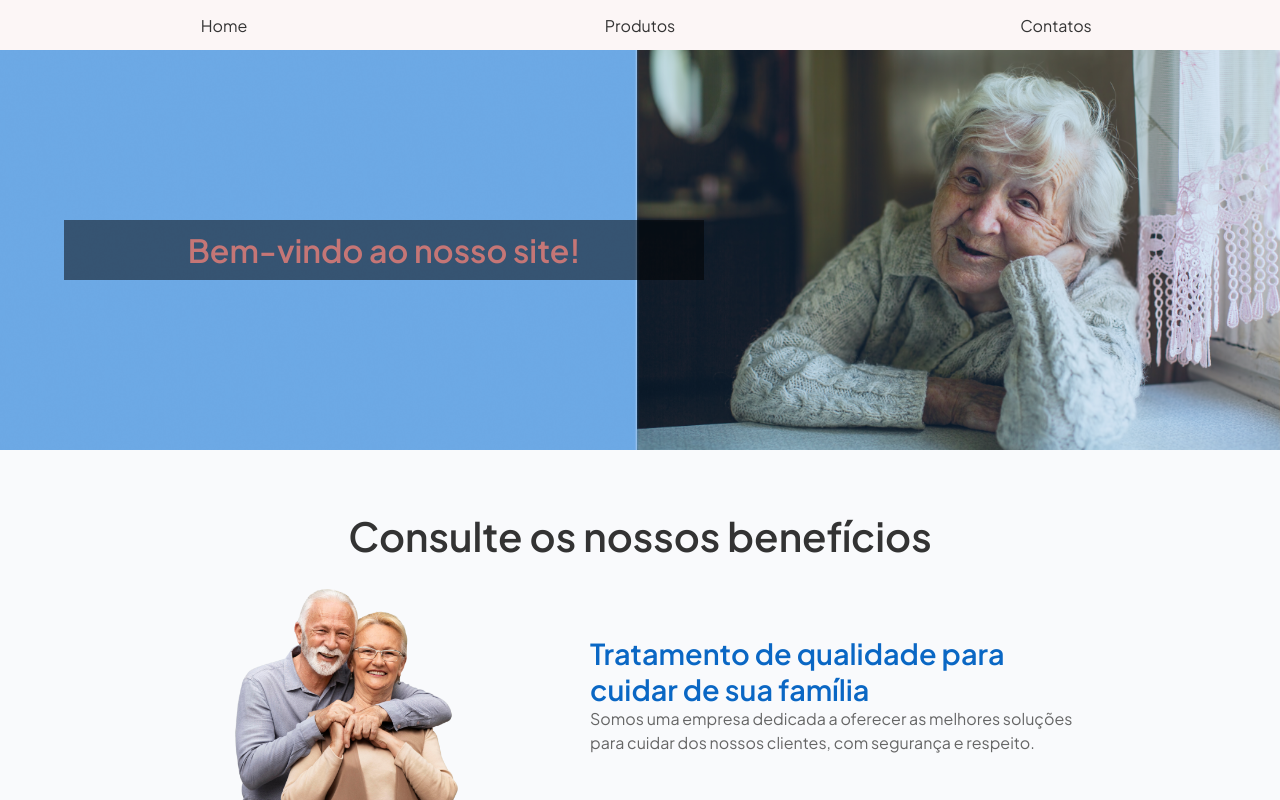
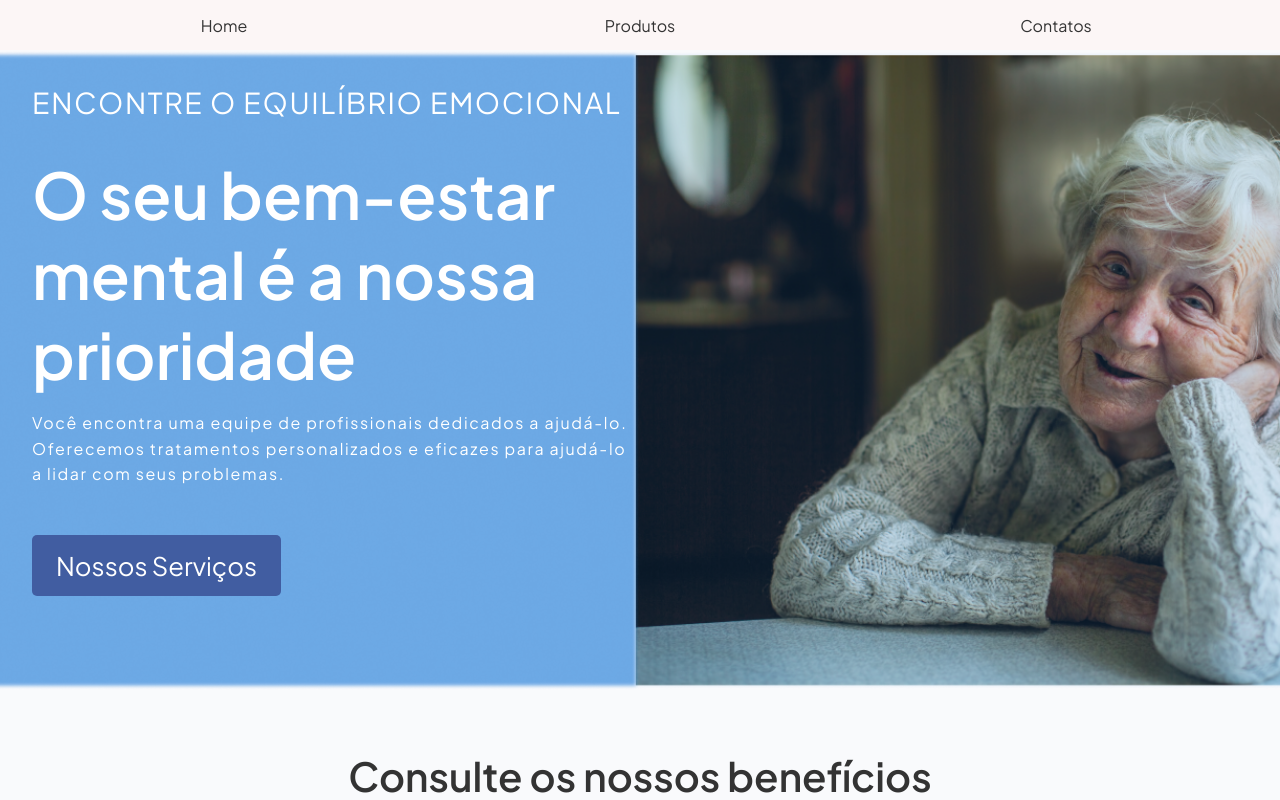
Before and after one commit to melissaJll/family-care, a React (Vite) app: page / in a window 1280 px wide. Shown: the top 800 px of the page. Built offline with nearby package versions, Linux system fonts and the light colour scheme.

Commit message:
aos efeitos no texto

```diff
--- a/package.json
+++ b/package.json
@@ -10,6 +10,7 @@
     "preview": "vite preview"
   },
   "dependencies": {
+    "aos": "^2.3.4",
     "react": "^18.3.1",
     "react-dom": "^18.3.1",
     "styled-components": "^6.1.13"
--- a/src/App.jsx
+++ b/src/App.jsx
@@ -1,6 +1,7 @@
-// src/App.jsx
-import React from "react";
-import Cabecalho from "./components/Cabecalho";
+import React, { useEffect } from "react";
+import styled from "styled-components";
+import AOS from 'aos';
+import 'aos/dist/aos.css'; // Importando o CSS de animações do AOS
 import Menu from "./components/Menu";
 import Banner from "./components/Banner";
 import Sobre from "./components/Sobre";
@@ -8,7 +9,6 @@ import Beneficios from "./components/Beneficios";
 import Funcionalidades from "./components/Funcionalidades";
 import Depoimentos from "./components/Depoimentos";
 import Rodape from "./components/Rodape";
-import styled from "styled-components";
 
 const AppContainer = styled.div`
   background-color: #F9FAFC;
@@ -16,6 +16,13 @@ const AppContainer = styled.div`
 `;
 
 function App() {
+  useEffect(() => {
+    AOS.init({
+      duration: 1000, // Duração das animações (em ms)
+      once: true,     // Define para animar apenas na primeira vez que o elemento entra na viewport
+    });
+  }, []);
+
   return (
     <AppContainer>
       <Menu />
--- a/src/components/Banner.jsx
+++ b/src/components/Banner.jsx
@@ -1,35 +1,84 @@
-import styled from "styled-components";
+import React, { useEffect } from 'react';
+import styled from 'styled-components';
+import AOS from 'aos';
+import 'aos/dist/aos.css';
 import imageBackg from '../assets/images/image-backg.png'; // Caminho da imagem local
 
 // Estilo para o Banner
 const StyledBanner = styled.div`
-  position: relative;
-  width: 100%;
-  height: 400px; /* Altura do banner */
-  background-image: url(${imageBackg}); /* Substitua pela URL da imagem local */
-  background-size: cover; /* Ajusta a imagem para cobrir todo o componente */
-  background-position: center; /* Centraliza a imagem */
+  background-image: url(${imageBackg});
+  background-size: cover;
+  background-position: center;
+  min-height: 80vh;
+  display: flex;
+  justify-content: flex-start; /* Alinhando para a esquerda */
+  align-items: flex-start; /* Alinhando para o topo */
+  flex-direction: column;
+  color: #fff;
+  text-align: left; /* Alinhando o texto à esquerda */
+  padding: 2rem;
 
-  // Estilo para o texto sobreposto
-  & > h1 {
-    position: absolute;
-    top: 50%;
-    left: 30%;
-    transform: translate(-50%, -50%); /* Centraliza o texto */
-    color: #c57676; /* Cor do texto */
-    font-size: 2rem; /* Tamanho da fonte */
-    text-align: center;
-    width: 50%; /* Ocupar apenas 50% da largura */
-    background-color: rgba(0, 0, 0, 0.5); /* Fundo semi-transparente para melhor legibilidade */
-    padding: 10px; /* Espaçamento interno */
+  & > p,
+  & > h2 {
+    /* Limitar a largura do conteúdo de texto a 50% */
+    max-width: 50%;
+    width: 50%;
+    margin-left: 0; /* Garantindo que o texto fique à esquerda */
+  }
+
+  & > p:first-child {
+    font-size: 1.8rem;
+    line-height: 2.5rem;
+    letter-spacing: 0.1rem;
+    text-transform: uppercase;
+    margin-bottom: 1rem;
+  }
+
+  & > h2 {
+    font-size: clamp(2rem, 6vw, 4rem);
+    max-width: 735px;
+    margin: 1rem 0;
+  }
+
+  & > p:last-of-type {
+    max-width: 1000px;
+    line-height: 1.6;
+    letter-spacing: 0.1rem;
+    margin-bottom: 1.5rem;
+  }
+
+  & > a {
+    display: inline-block;
+    background: #415da1;
+    border-radius: 5px;
+    font-size: 1.6rem;
+    font-weight: 500;
+    padding: 14px 24px;
+    color: #fff;
+    text-decoration: none;
+    transition: background 0.3s ease;
+    margin-top: 1.5rem;
+
+    &:hover {
+      background: #364a82;
+    }
   }
 `;
 
-// Componente Banner
 function Banner() {
+  useEffect(() => {
+    AOS.init({ duration: 1000, once: true });
+  }, []);
+
   return (
     <StyledBanner>
-      <h1>Bem-vindo ao nosso site!</h1>
+      <p data-aos="fade-right">Encontre o equilíbrio emocional</p>
+      <h2 data-aos="fade-right">O seu bem-estar mental é a nossa prioridade</h2>
+      <p data-aos="fade-right">
+        Você encontra uma equipe de profissionais dedicados a ajudá-lo.
+        Oferecemos tratamentos personalizados e eficazes para ajudá-lo a lidar com seus problemas.
+      </p>
+      <a href="servicos.html" data-aos="fade-right">Nossos Serviços</a>
     </StyledBanner>
   );
 }
```
Also changed, not shown: 1 other file (tests, documents, lock files or other folders).
